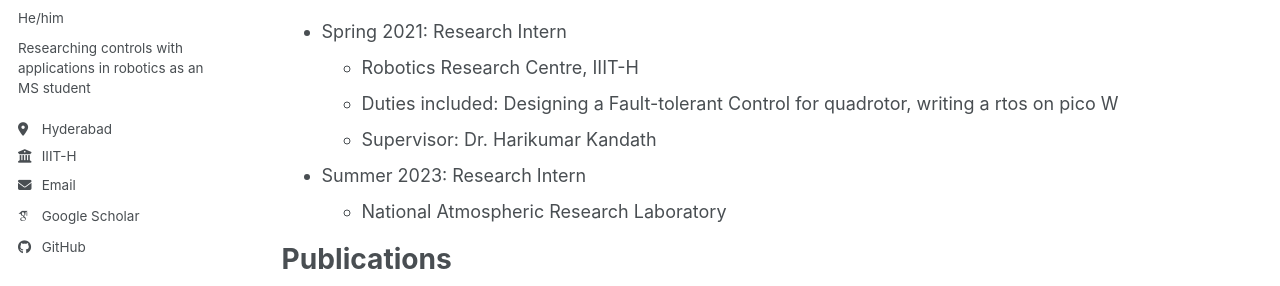
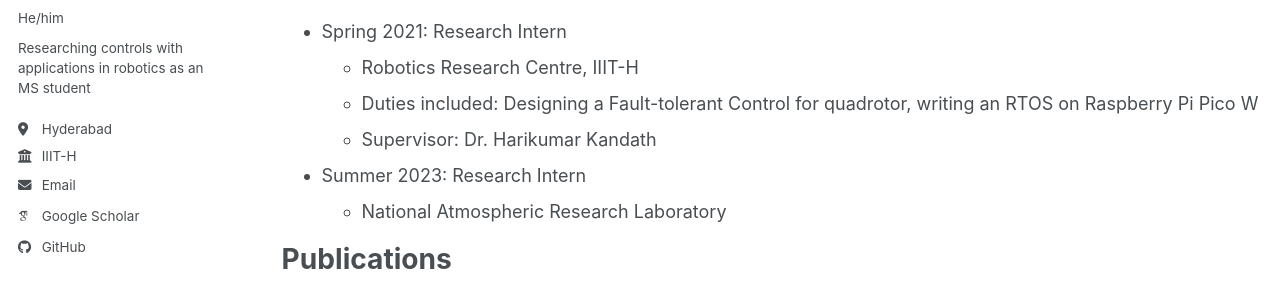
Before and after one commit to viswasdinesh/viswasdinesh.github.io, a Jekyll site: the page built from _pages/cv.md, in a window 1280 px wide and 1236 px high. Shown: the part 310-596 px from the top of the window. Built offline with Jekyll 4.4.1, drawn with Linux system fonts in a browser that asks for light colours; some web fonts are replaced; a script bundle is joined from its source files by our own code; library files that are not in the unit come from our copies; part of the change alters nothing that is shown.

```diff
--- a/_includes/head/custom.html
+++ b/_includes/head/custom.html
@@ -14,4 +14,15 @@
 <link rel="icon" href="/images/favicon.ico"/>
 <meta name="theme-color" content="#ffffff"/>
 
+<!-- MathJax for LaTeX rendering -->
+<script>
+  MathJax = {
+    tex: {
+      inlineMath: [['\\(', '\\)']],
+      displayMath: [['\\[', '\\]']]
+    }
+  };
+</script>
+<script id="MathJax-script" async src="https://cdn.jsdelivr.net/npm/mathjax@3/es5/tex-mml-chtml.js"></script>
+
 <!-- end custom head snippets -->
--- a/_pages/cv.md
+++ b/_pages/cv.md
@@ -19,7 +19,7 @@ Work experience
 
 * Spring 2021: Research Intern
   * Robotics Research Centre, IIIT-H
-  * Duties included: Designing a Fault-tolerant Control for quadrotor, writing a rtos on pico W
+  * Duties included: Designing a Fault-tolerant Control for quadrotor, writing an RTOS on Raspberry Pi Pico W
   * Supervisor: Dr. Harikumar Kandath
 
 * Summer 2023: Research Intern
```
